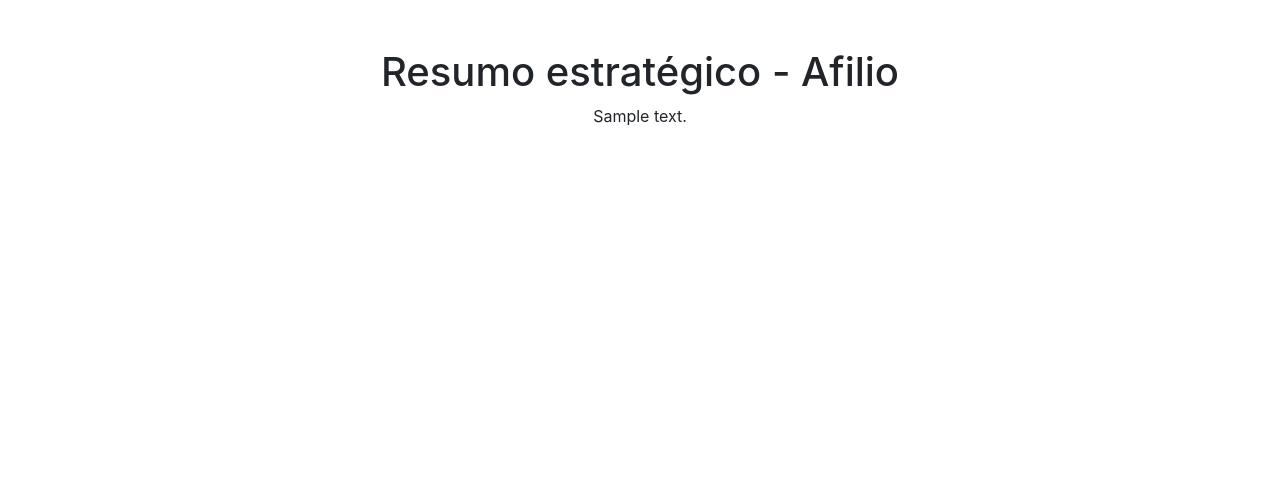
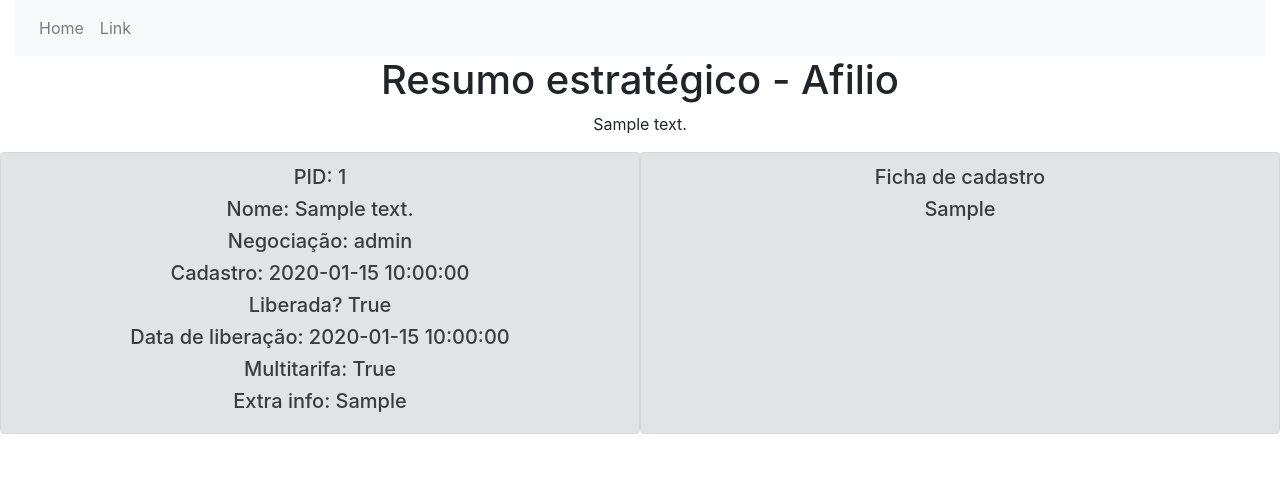
Before and after one commit to juniozguedes/customers_dashboard, a Flask app: page /anunciantes/1/inner in a window 1280 px wide. Shown: the top 497 px of the page. Run offline with Flask 2, Linux system fonts and the light colour scheme; tables that the repository leaves empty hold one stand-in row (values such as "Sample post"); some libraries are stand-ins or nearby versions.

Commit message:
Front end finalizado para tela de anunciante, navbar inserida

```diff
--- a/app.py
+++ b/app.py
@@ -23,14 +23,16 @@
     saida = db.Column(db.DateTime, nullable=False, default=datetime.utcnow())
     multitarifa = db.Column(db.Boolean, nullable=False)
     extra = db.Column(db.Text)
+    ficha = db.Column(db.Text)
 
-    def __init__(self, pid, partner, description, role, multitarifa, extra):
+    def __init__(self, pid, partner, description, role, multitarifa, extra, ficha):
         self.pid = pid
         self.partner = partner
         self.description = description
         self.role = role
         self.multitarifa = multitarifa
         self.extra = extra
+        self.ficha = ficha
 
 @app.route('/')
 def root():
@@ -52,7 +54,7 @@
         else:
             multitarifa = False
         print(multitarifa)
-        novo_anunciante = Anunciante(request.form['pid'], request.form['partner'], request.form['description'], role, False, request.form['extra'])
+        novo_anunciante = Anunciante(request.form['pid'], request.form['partner'], request.form['description'], role, False, request.form['extra'], request.form['ficha'])
         db.session.add(novo_anunciante)
         db.session.commit()
         return redirect(url_for('index'))
@@ -70,8 +72,19 @@
         novo_anunciante.pid = request.form['pid']
         novo_anunciante.partner = request.form['partner']
         novo_anunciante.description = request.form['description']
-        novo_anunciante.role = request.form['role']
+        role = request.form['role']
+        if role == '1':
+            novo_anunciante.role = 'CPA'
+        elif role =='2':
+            novo_anunciante.role = 'CPL'
+        else:
+            novo_anunciante.role = 'CPC'
         novo_anunciante.extra = request.form['extra']
+        multitarifa = request.form['multitarifa']
+        if multitarifa == '1':
+            novo_anunciante.multitarifa = True
+        else:
+            novo_anunciante.multitarifa = False
         if request.form['liberada'] == 1 or '1':
             novo_anunciante.liberada = True
             novo_anunciante.saida = datetime.utcnow()
@@ -79,6 +92,7 @@
             db.session.commit()
         else:
             print("Erro")
+        novo_anunciante.ficha = request.form['ficha']
         db.session.add(novo_anunciante)
         db.session.commit()
         return redirect(url_for('index'))
--- a/static/styles/carousel.css
+++ b/static/styles/carousel.css
@@ -3,7 +3,7 @@
 /* Padding below the footer and lighter body text */
 
 body {
-  padding-top: 3rem;
+  padding-top: 0rem;
   padding-bottom: 3rem;
   color: #5a5a5a;
 }
@@ -27,6 +27,10 @@
 
 .form_padding{
   padding: 12px;
+}
+
+.header_cpa{
+  display: inline-block;
 }
 
 /* The sucesso - position it at the bottom and in the middle of the screen */
--- a/templates/inner.html
+++ b/templates/inner.html
@@ -1,13 +1,78 @@
 {% extends 'base.html' %}
 {% block content %}
+<div class="container-fluid">
+	<nav class="navbar navbar-expand-lg navbar-light bg-light">
+	  <button class="navbar-toggler" type="button" data-toggle="collapse" data-target="#navbarTogglerDemo02" aria-controls="navbarTogglerDemo02" aria-expanded="false" aria-label="Toggle navigation">
+	    <span class="navbar-toggler-icon"></span>
+	  </button>
+
+	  <div class="collapse navbar-collapse" id="navbarTogglerDemo02">
+	    <ul class="navbar-nav mr-auto mt-2 mt-lg-0">
+	      <li class="nav-item">
+	        <a class="nav-link" href="#">Home <span class="sr-only">(current)</span></a>
+	      </li>
+	      <li class="nav-item">
+	        <a class="nav-link" href="#">Link</a>
+	      </li>
+	    </ul>
+	  </div>
+	</nav>
+</div>
+
 <div class="container">
 	<div class="col-12 text-center">
       <h1>Resumo estratégico - Afilio</h1>
       <p>{{anunciante.description}}</p>
     </div>
 </div>
-
-
-
+<div class="container-fluid">
+	<div class="row">
+		<div class="col-6 alert alert-secondary">
+			<div class="row">
+				<div class="col-md-12" style="text-align: center;">
+					<h5 class="header_cpa">PID: {{anunciante.pid}}</h5>
+				</div>
+			</div>
+			<div class="row">
+				<div class="col-md-12" style="text-align: center;">
+					<h5 class="header_cpa">Nome: {{anunciante.description}} </h5>
+				</div>
+			</div>
+			<div class="row">
+				<div class="col-md-12" style="text-align: center;">
+					<h5 class="header_cpa">Negociação: {{anunciante.role}}</h5>
+				</div>
+			</div>
+			<div class="row">
+				<div class="col-md-12" style="text-align: center;">
+					<h5 class="header_cpa">Cadastro: {{anunciante.entrada}}</h5>
+				</div>
+			</div>
+			<div class="row">
+				<div class="col-md-12" style="text-align: center;">
+					<h5 class="header_cpa">Liberada? {{anunciante.liberada}}</h5>
+				</div>
+			</div>
+			<div class="row">
+				<div class="col-md-12" style="text-align: center;">
+					<h5 class="header_cpa">Data de liberação: {{anunciante.saida}}</h5>
+				</div>
+			</div>
+			<div class="row">
+				<div class="col-md-12" style="text-align: center;">
+					<h5 class="header_cpa">Multitarifa: {{anunciante.multitarifa}}</h5>
+				</div>
+			</div>
+			<div class="row">
+				<div class="col-md-12" style="text-align: center;">
+					<h5 class="header_cpa">Extra info: {{anunciante.extra}}</h5>
+				</div>
+			</div>
+		</div>
+		<div class="col-6 alert alert-secondary"style="text-align: center;">
+			<h5>Ficha de cadastro</h5><h5>{{anunciante.ficha}}</h5>
+		</div>
+	</div>
+</div>
 <script src="{{url_for('static', filename='js/script.js')}}"></script>
 {% endblock %}
--- a/templates/new.html
+++ b/templates/new.html
@@ -26,6 +26,9 @@
 			<input type="text" name="extra" placeholder="Informações Extras">
 		</div>
 		<div class="col-12 form_padding">
+			<input type="text" name="ficha" placeholder="Ficha Cadastral">
+		</div>
+		<div class="col-12 form_padding">
 			<button type="submit" class="btn btn-primary">Cadastrar Anunciante</button>
 		</div>
 	</form>
```
Also changed, not shown: templates/edit.html (+28 -1 lines), templates/show.html (+32 -20 lines), 1 other file.
